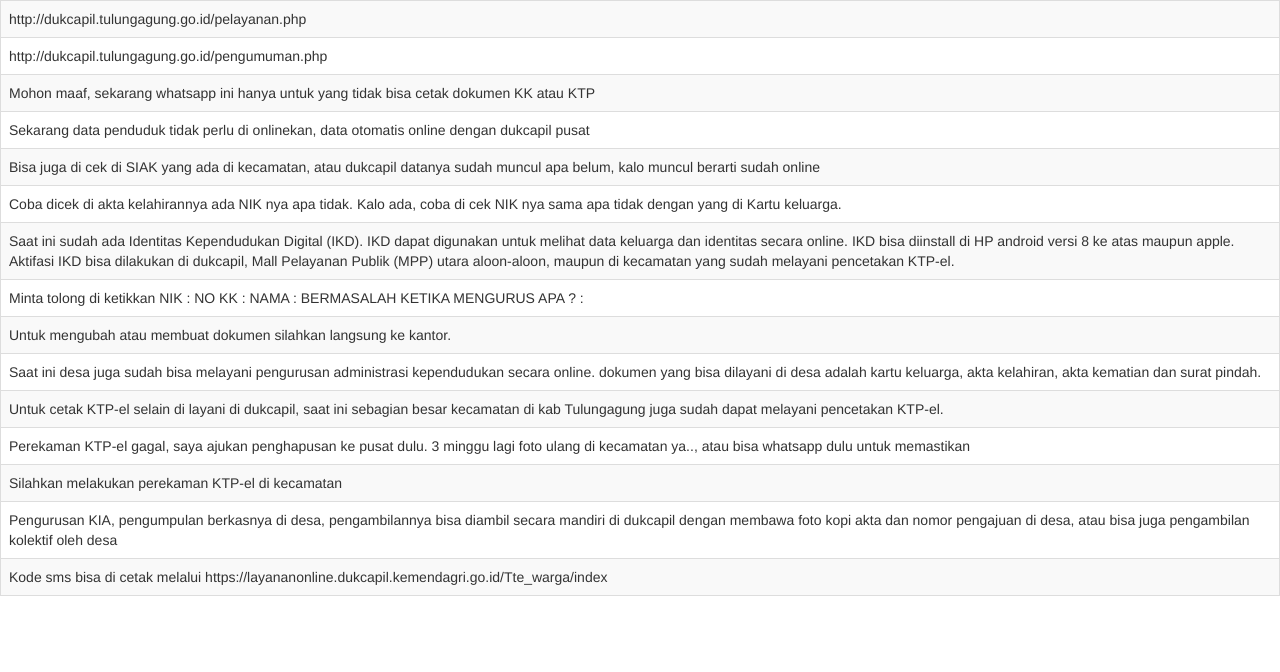
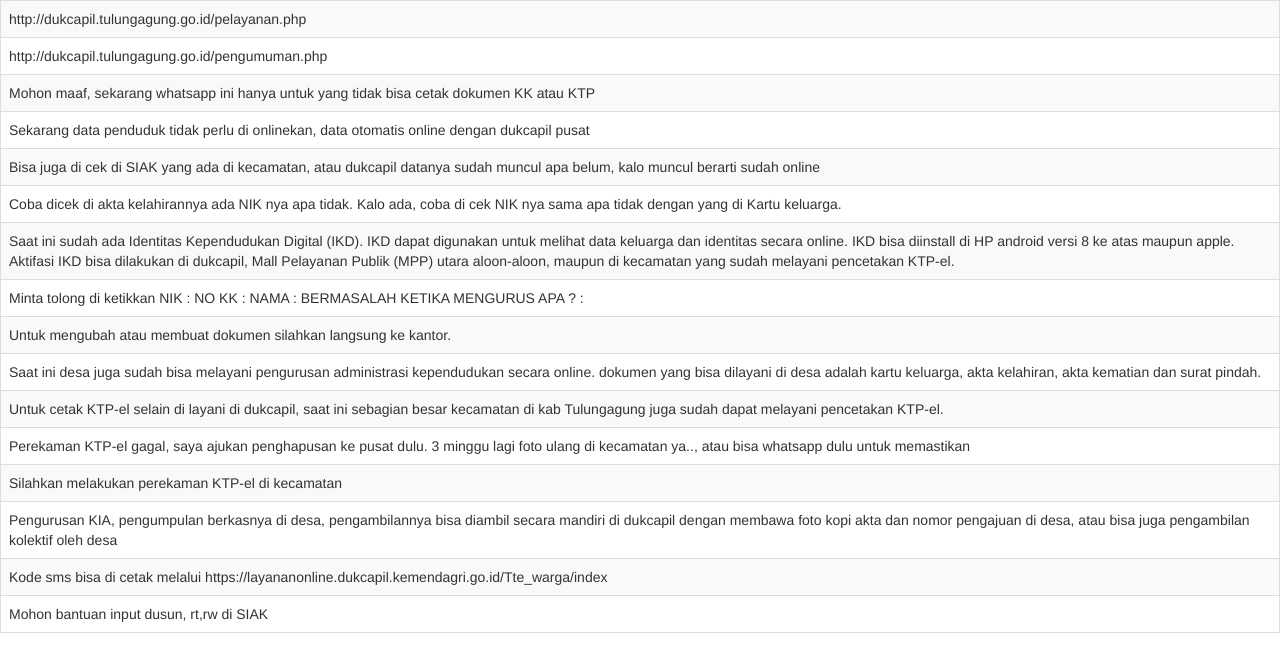
Before and after one commit to caksafir/web-platform-nkga5s, a plain HTML site: page public/index.html in a window 1280 px wide. Drawn offline with nearby package versions, Linux system fonts and the light colour scheme.

Commit message:
Update index.html

```diff
--- a/public/index.html
+++ b/public/index.html
@@ -34,6 +34,7 @@
         mDbData = Object.assign(mDbData, { [12]: { "ket": "Silahkan melakukan perekaman KTP-el di kecamatan" } });
         mDbData = Object.assign(mDbData, { [13]: { "ket": "Pengurusan KIA, pengumpulan berkasnya di desa, pengambilannya bisa diambil secara mandiri di dukcapil dengan membawa foto kopi akta dan nomor pengajuan di desa, atau bisa juga pengambilan kolektif oleh desa" } });
         mDbData = Object.assign(mDbData, { [14]: { "ket": "Kode sms bisa di cetak melalui https://layananonline.dukcapil.kemendagri.go.id/Tte_warga/index" } });
+        mDbData = Object.assign(mDbData, { [15]: { "ket": "Mohon bantuan input dusun, rt,rw di SIAK" } });
         let text = "";
         for (x in mDbData) {
             text += "<tr>";
```
